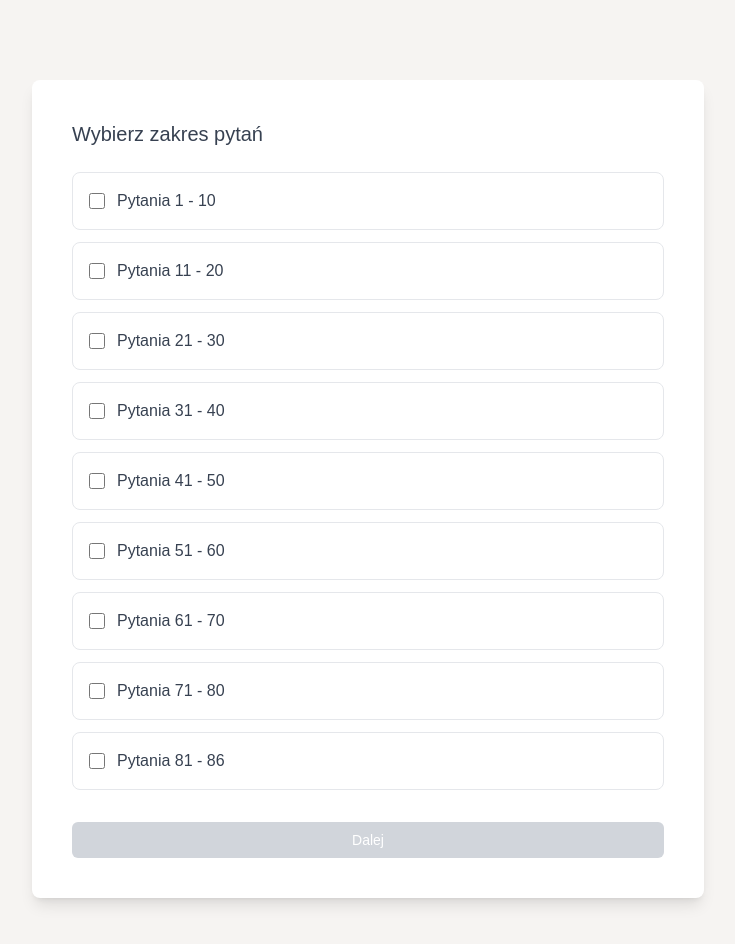
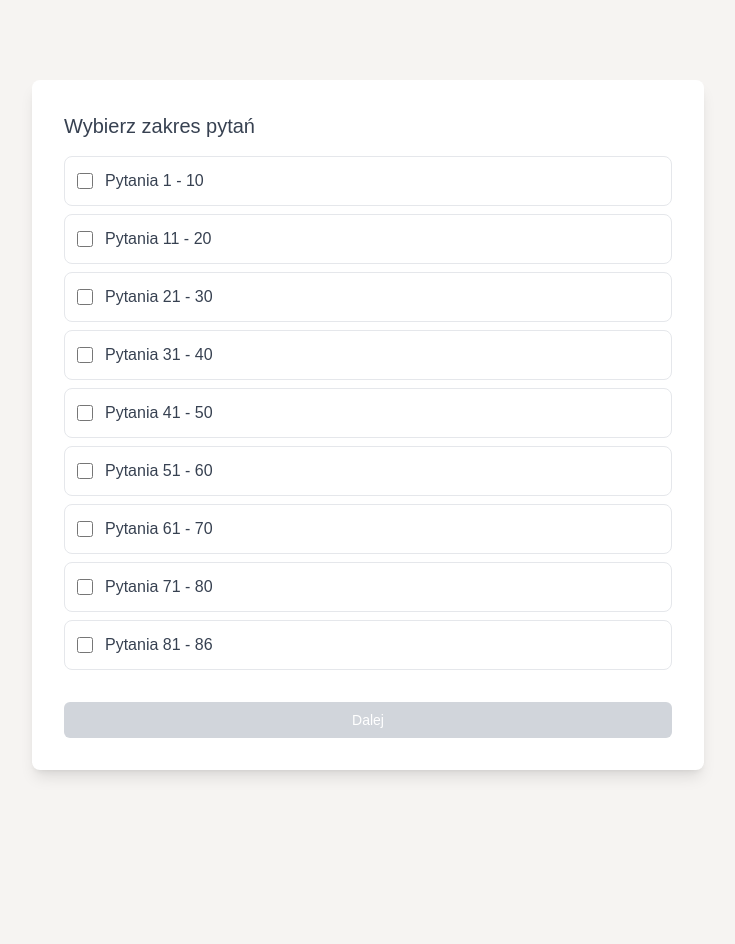
Before and after one commit to PatZdz/soltys_quiz, a Next.js app: page /range in a window 1280 px wide. Shown: the top 944 px of the page, without its empty margins (272-1007 px from the left). After the commit the page ends 850 px from the top, so only its background shows below. Built offline with nearby package versions, Linux system fonts and the light colour scheme.

Commit message:
Update QuestionRangeSelector.tsx

```diff
--- a/src/app/range/components/QuestionRangeSelector.tsx
+++ b/src/app/range/components/QuestionRangeSelector.tsx
@@ -36,13 +36,13 @@ export default function QuestionRangeSelector() {
   };
 
   return (
-    <div className="w-full bg-[#FFFFFF] rounded-none sm:rounded-lg shadow-lg p-10 sm:p-10 min-h-screen sm:min-h-0">
-      <h1 className="text-xl font-medium text-gray-700 mb-4 sm:mb-6">Wybierz zakres pytań</h1>
-      <div className="space-y-2 sm:space-y-3">
+    <div className="w-full bg-[#FFFFFF] rounded-none sm:rounded-lg shadow-lg p-10 sm:p-8 min-h-screen sm:min-h-0">
+      <h1 className="text-xl font-medium text-gray-700 mb-4">Wybierz zakres pytań</h1>
+      <div className="space-y-2">
         {questionRanges.map((range) => (
           <label
             key={range.id}
-            className={`flex items-center p-2 sm:p-4 rounded-lg border ${
+            className={`flex items-center p-2 sm:p-3 rounded-lg border ${
               selectedRanges.includes(range.id)
                 ? 'border-blue-500 bg-blue-50'
                 : 'border-gray-200 hover:bg-gray-50'
```
